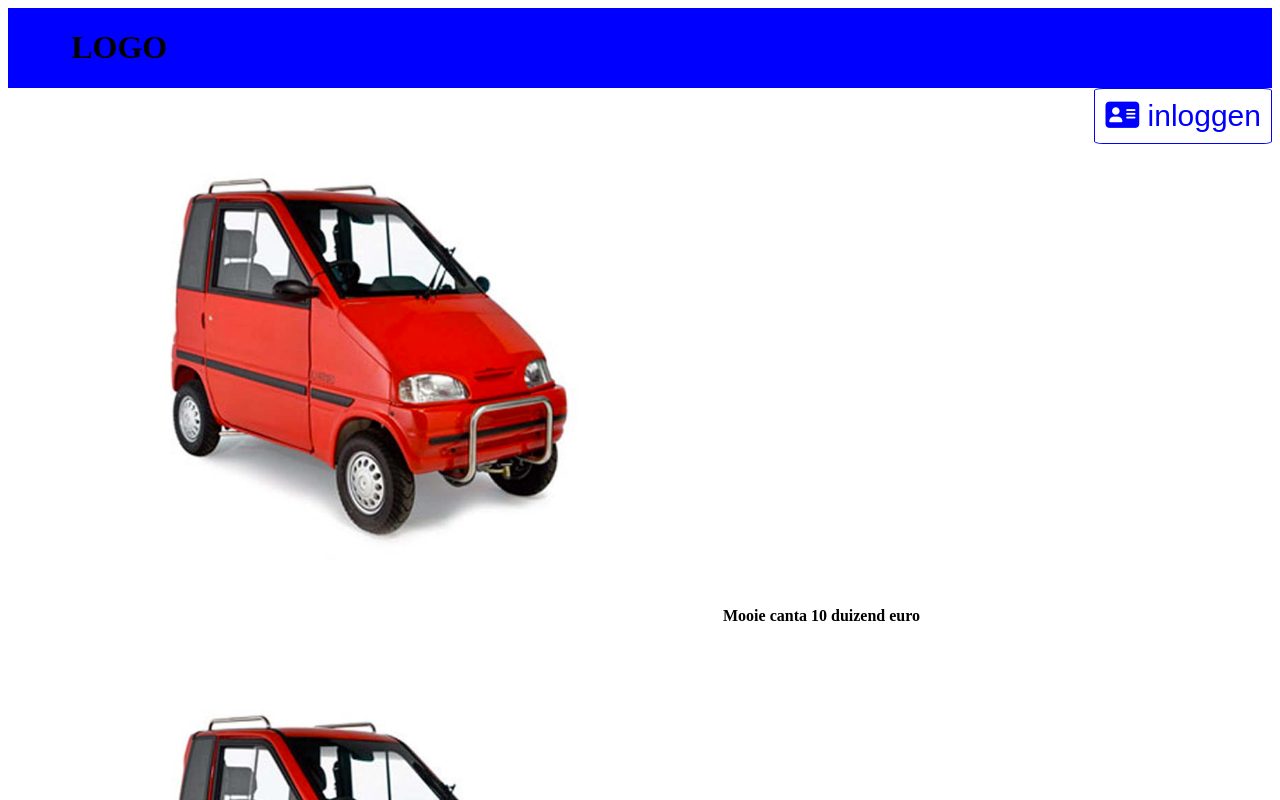
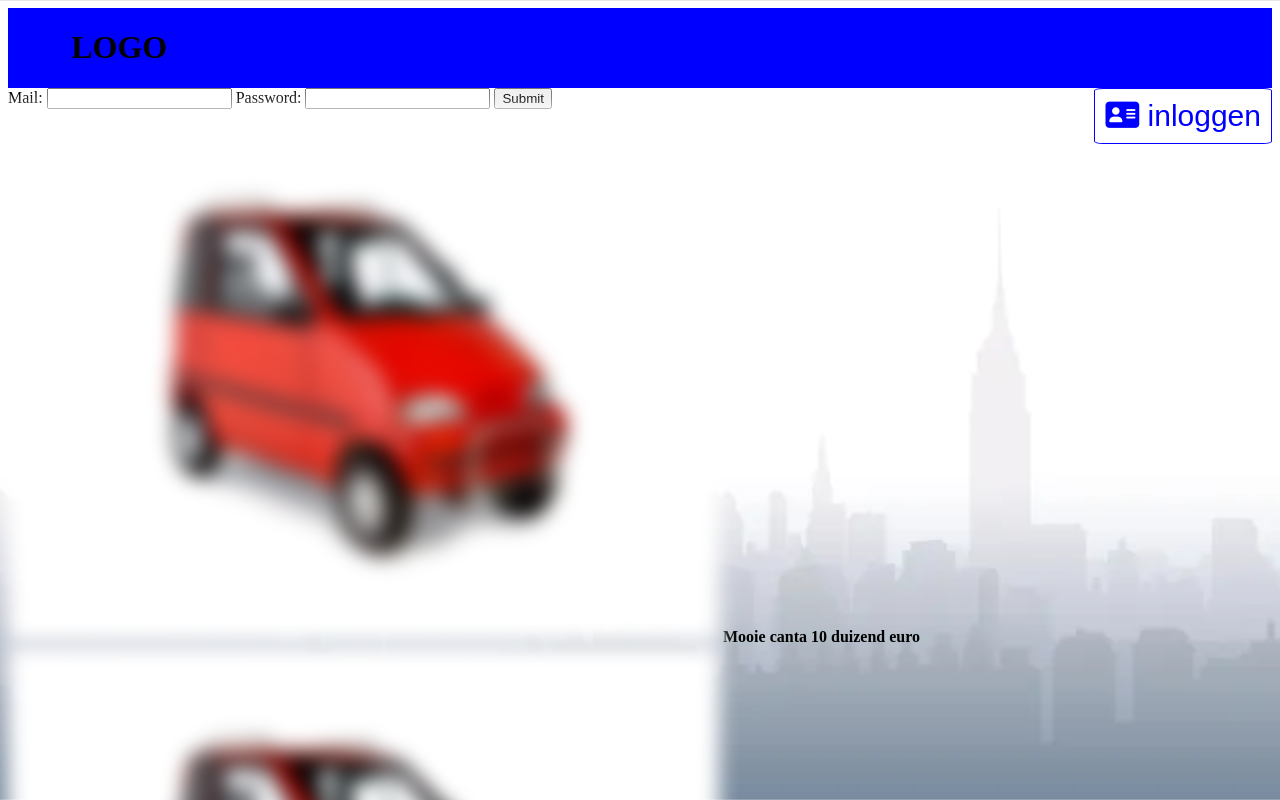
Before and after one commit to BigphilyB/interface, a plain HTML site: page index.html in a window 1280 px wide. Both pictures are taken after a click on the button "inloggen". Shown: the top 800 px of the page. Drawn offline with Linux system fonts and the light colour scheme.

Commit message:
Ik heb inlog knop gemaakt en blur

```diff
--- a/index.html
+++ b/index.html
@@ -6,6 +6,7 @@
     <meta name="viewport" content="width=device-width, initial-scale=1.0">
     <title>Document</title>
     <link rel="stylesheet" href="style.css">
+
     <script src="https://kit.fontawesome.com/d50470e1c6.js" crossorigin="anonymous"></script>
 </head>
 <body>
@@ -13,9 +14,19 @@
         <h1>LOGO</h1>
     </header>
     <nav>
-                <button> <i class="fas fa-address-card"> </i> inloggen</button>
+                <button onClick="myFunction()"> <i class="fas fa-address-card"> </i> inloggen</button>
 
     </nav>
+<!-- <div id="form">     -->
+    <form id="inlogMenu"action="" style="display: none;" >
+        <label for="Email">Mail:</label>
+        <input type="mail" id="Email" name="Email" tabindex="1">
+        <label for="password">Password:</label>
+        <input type="password" id="password" name="password"
+        minlength="8" required tabindex="2">
+        <input type="submit" value="Submit">
+    </form>
+<!-- </div> -->
 <article>
     <section><img src="placeholder.jpg" alt=""> <b>Mooie canta 10 duizend euro</b></section>
     <section><img src="placeholder.jpg" alt=""> <b>Mooie canta 10 duizend euro</b></section>
@@ -24,5 +35,7 @@
 </article>
 
 <footer></footer>
+    <script src="script.js"></script>
+
 </body>
 </html>
--- a/script.js
+++ b/script.js
@@ -0,0 +1,9 @@
+function myFunction() {
+    var x = document.getElementById("inlogMenu");
+    if (x.style.display === "none") {
+      x.style.display = "block";
+    } else {
+      x.style.display = "none";
+    }
+
+};
--- a/style.css
+++ b/style.css
@@ -1,5 +1,29 @@
 * {
     box-sizing: border-box;
+}
+
+
+img {
+    filter: blur(10px);
+}
+
+img:hover {
+    filter: blur(0px);
+}
+
+
+
+.tooltip:hover .tooltiptext {
+    visibility: visible;
+    opacity: 1;
+  }
+
+
+body{
+    background-image: url('background.webp');
+    background-repeat: no-repeat;
+    background-attachment: fixed;
+    background-size: cover;
 }
 header{
     display: flex;
```
Also changed, not shown: background.webp (added).
